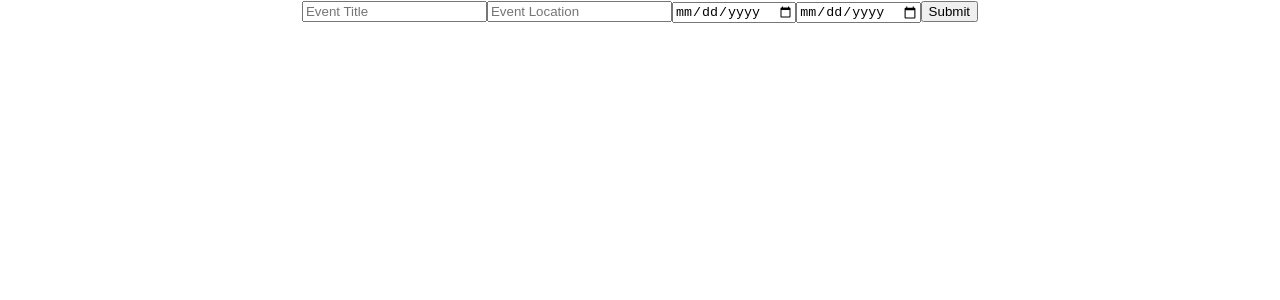
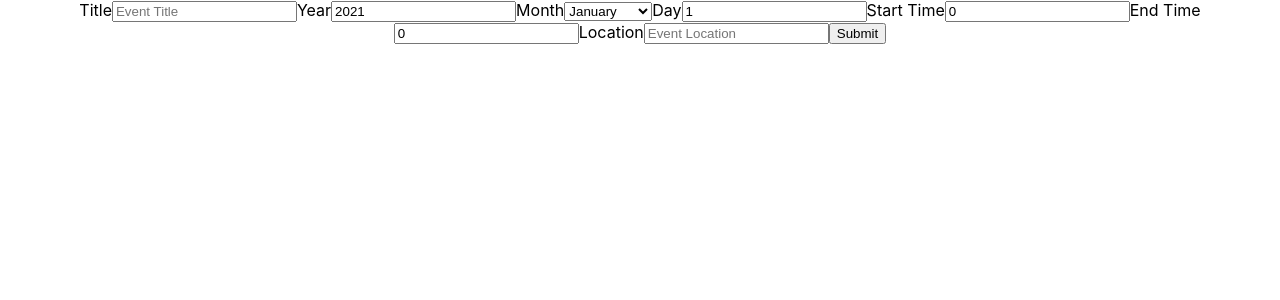
Before and after one commit to ft-potluck-planer-05-units3-4/front-end, a React (Create React App) app: page /edit-event/1 in a window 1280 px wide. Shown: the top 300 px of the page. Built offline with nearby package versions, Linux system fonts and the light colour scheme; no server answers.

Commit message:
Tested and refactored EditEvent to match Api

```diff
--- a/src/components/AddEvent.js
+++ b/src/components/AddEvent.js
@@ -1,4 +1,4 @@
-import React, { useState, useEffect } from 'react';
+import React, { useState } from 'react';
 import { useHistory } from 'react-router';
 import { connect } from 'react-redux';
 import { addEvent } from '../actions/eventActions';
--- a/src/components/EditEvent.js
+++ b/src/components/EditEvent.js
@@ -1,58 +1,147 @@
-import React, { useState } from 'react';
+import React, { useState, useEffect } from 'react';
+import { useHistory, useParams } from 'react-router';
+import { connect } from 'react-redux';
+import { editEvent } from '../actions/eventActions';
 
-function EditEvent(props) {
+import axios from 'axios';
+const api = axios.create({
+  baseURL: 'https://potluck-planner1.herokuapp.com/api',
+  headers: {
+    Authorization: 'eyJhbGciOiJIUzI1NiIsInR5cCI6IkpXVCJ9.eyJzdWJqZWN0Ijo2LCJuYW1lIjoidGVzdGVyIiwidXNlcm5hbWUiOiJ0ZXN0ZXIiLCJpYXQiOjE2MjQzNjUwNTQsImV4cCI6MTYyNDk2OTg1NH0.pdyE9DfHyUiz1N8hZQI7veq1c-hRad1hg4kcSFVKg6c'
+  }
+});
+
+api.get('/events')
+  .then(console.log)
+  .catch(alert);
+
+function EditEvent(props){
+  const { push } = useHistory();
+  const { id } = useParams();
   const [formVal, setFormVal] = useState({
     title: '',
-    location: '',
-    start: '',
-    end: ''
+    day: 1,
+    month: 'January',
+    year: 2021,
+    start_time: 0,
+    end_time: 0,
+    location: ''
   });
+
+  useEffect(() => {
+    api.get(`/events/${id}`)
+      .then(res => {
+	setFormVal(res.data);
+      })
+      .catch(alert)
+  }, []);
 
   const onChange = (e) => {
     setFormVal({
       ...formVal,
-      [e.target.name]: e.target.value
-    });
-  }
+      [e.target.name]: e.target.value,
+    })
+  };
 
   const onSubmit = (e) => {
     e.preventDefault();
-    props.editEvent(formVal);
+    const typeCorrected = {
+      ...formVal,
+      year: Number(formVal.year),
+      day: Number(formVal.day),
+      start_time: Number(formVal.start_time),
+      end_time: Number(formVal.end_time)
+    };
+    api.put(`/events/${id}`, typeCorrected)
+      .then(res => {
+	props.editEvent(res.data.success);
+	push('/organizer');
+      })
+      .catch(alert)
   };
 
   return (
     <form onSubmit={onSubmit}>
+      <label>
+	Title
 	<input
 	  name='title'
 	  value={formVal.title}
+	  type='text'
 	  onChange={onChange}
-	type='text'
 	  placeholder='Event Title'
 	/>
+      </label>
+      <label>
+	Year
+	<input
+	  name='year'
+	  value={formVal.year}
+	  type='number'
+	  onChange={onChange}
+	/>
+      </label>
+      <label>
+	Month
+	<select
+	  name='month'
+	  value={formVal.month}
+	  onChange={onChange}
+	>
+	  <option value='January'>January</option>
+	  <option value='February'>February</option>
+	  <option value='March'>March</option>
+	  <option value='April'>April</option>
+	  <option value='May'>May</option>
+	  <option value='June'>June</option>
+	  <option value='July'>July</option>
+	  <option value='August'>August</option>
+	  <option value='September'>September</option>
+	  <option value='October'>October</option>
+	  <option value='November'>November</option>
+	  <option value='December'>December</option>
+	</select>
+      </label>
+      <label>
+	Day
+	<input
+	  name='day'
+	  value={formVal.day}
+	  type='number'
+	  onChange={onChange}
+	/>
+      </label>
+      <label>
+	Start Time
+	<input
+	  name='start_time'
+	  value={formVal.start_time}
+	  type='number'
+	  onChange={onChange}
+	/>
+      </label>
+      <label>
+	End Time
+	<input
+	  name='end_time'
+	  value={formVal.end_time}
+	  type='number'
+	  onChange={onChange}
+	/>
+      </label>
+      <label>
+	Location
 	<input
 	  name='location'
 	  value={formVal.location}
+	  type='text'
 	  onChange={onChange}
-	type='text'
-	placeHolder='Event Location'
+	  placeholder='Event Location'
 	/>
-      <input
-	name='start'
-	value={formVal.start}
-	onChange={onChange}
-	type='date'
-      />
-      <input
-	name='end'
-	value={formVal.end}
-	onChange={onChange}
-	type='date'
-      />
-      <button>
-	Submit
-      </button>
+      </label>
+      <button>Submit</button>
     </form>
   );
 }
 
-export default EditEvent;
+export default connect(null, { editEvent })(EditEvent);
```
Lines whose indentation alone changed are shown as unchanged.
